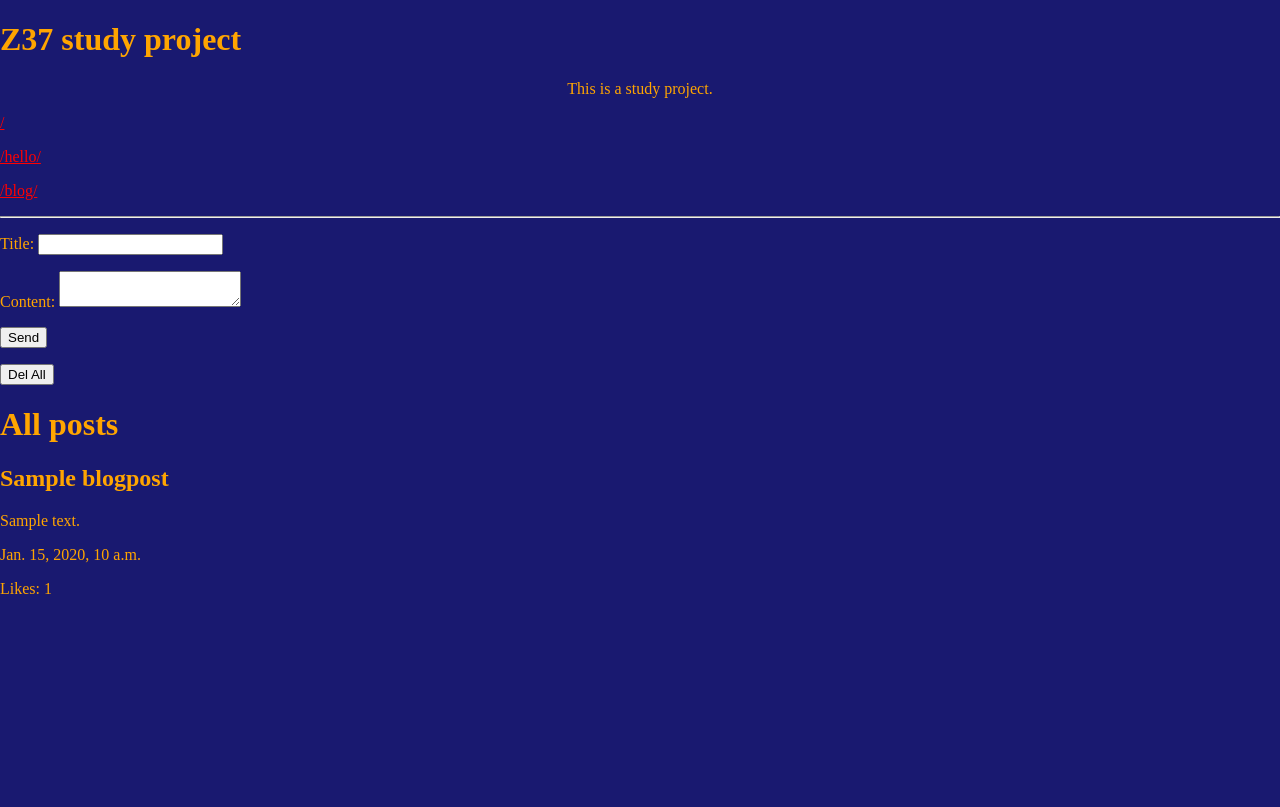
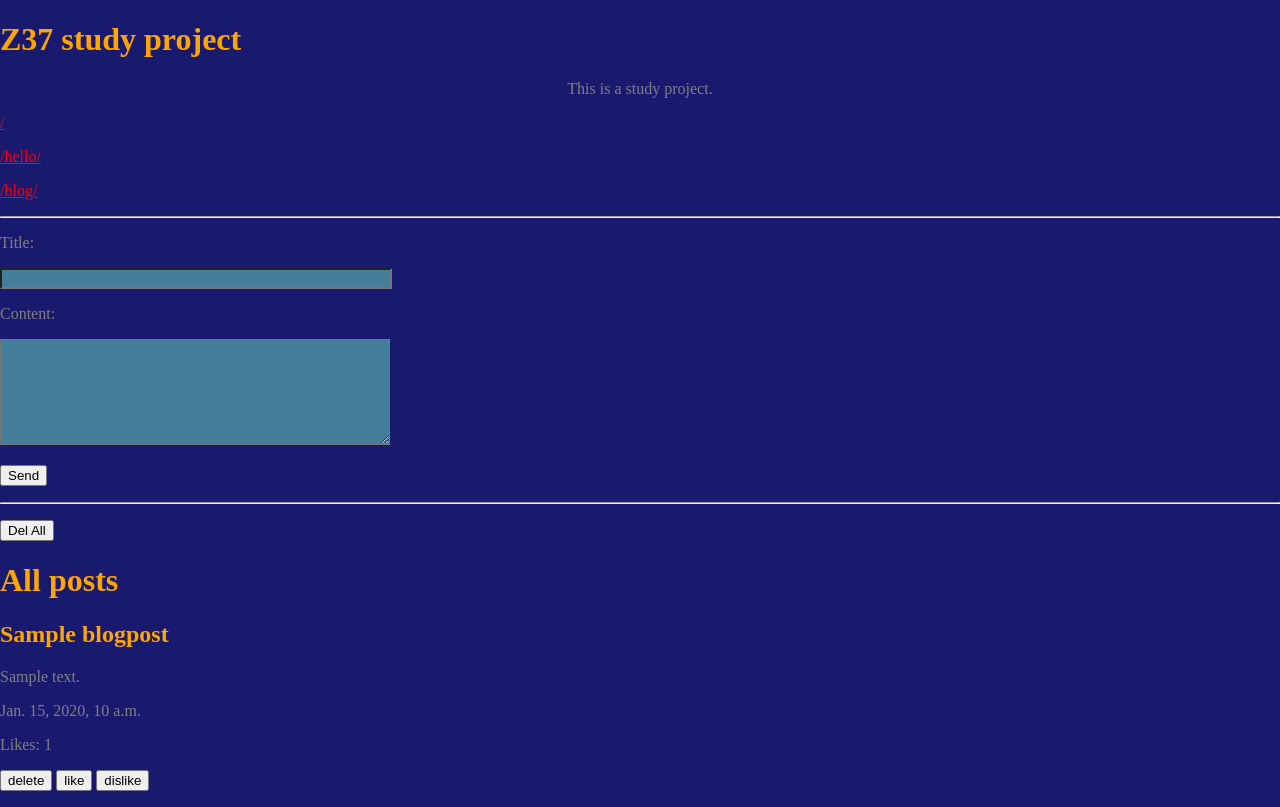
Before and after one commit to AriyaOk/study_python, a Django app: page /b/ in a window 1280 px wide. Before the commit the page ends 594 px from the top, so only its background shows below. Run offline with Django 3.2, Linux system fonts and the light colour scheme; tables that the repository leaves empty hold one stand-in row (values such as "Sample post"); parts of the project's set-up code (start-up, migrations or seed data) failed here and were passed over.

Commit message:
blog_LIKE_DISLIKE

```diff
--- a/src/application/blog/templates/blog/index.html
+++ b/src/application/blog/templates/blog/index.html
@@ -4,11 +4,11 @@
     <p>
         <form method="post" action="/b/new/">
             <p>
-                <label for="title_id" > Title:</label>
+                <p><label for="title_id" > Title:</label><p>
                 <input id="title_id" type="text" name="title" ">
             </p>
             <p>
-                <label> Content:</label>
+                <p><label> Content:</label><p>
                 <textarea name="content"></textarea>
             </p>
             <p>
@@ -16,6 +16,7 @@
             </p>
         {% csrf_token %}
         </form>
+        <hr>
     </p>
 
     <p>
@@ -33,7 +34,17 @@
             <h2>{{ post.title }}</h2>
             <p>{{ post.content }}</p>
             <p>{{ post.crested_at }}</p>
-             <p>Likes: {{ post.nr_likes }}</p>
+            <p>Likes: {{ post.nr_likes }}</p>
+            <p>
+            <form method="post" action="/b/del_post/{{post.id}}/">
+                <p>
+                    <button type="submit">delete</button>
+                    <button type="submit" formaction="/b/like_post/{{post.id}}/">like</button>
+                    <button type="submit" formaction="/b/dislike_post/{{post.id}}/">dislike</button>
+                </p>
+        {% csrf_token %}
+        </form>
+    </p>
         </article>
         {% endfor %}
 {% endblock %}
--- a/src/application/blog/urls.py
+++ b/src/application/blog/urls.py
@@ -1,4 +1,4 @@
-from django.urls import path
+from django.urls import path, re_path
 
 from application.blog import views
 
@@ -6,4 +6,7 @@ urlpatterns = [
     path("", views.index),
     path("new/", views.create_new),
     path("dell_all_post/", views.del_all),
+    re_path(r'del_post/\d+/', views.del_post),
+    re_path(r'dislike_post/\d+/', views.dislike_post),
+    re_path(r'like_post/\d+/', views.like_post),
 ]
--- a/src/application/blog/views.py
+++ b/src/application/blog/views.py
@@ -1,3 +1,5 @@
+from os.path import basename, normpath
+
 from django.http import HttpRequest
 from django.http import HttpResponse
 from django.shortcuts import redirect
@@ -8,7 +10,7 @@ from application.blog.models import BlogPost
 
 def index(request):
     context = {
-        "object_list" :  BlogPost.objects.all()
+        "object_list":  BlogPost.objects.all()
     }
     response = render(request, "blog/index.html", context=context)
     return response
@@ -28,3 +30,28 @@ def del_all(request: HttpRequest) -> HttpResponse:
     BlogPost.objects.all().delete()
 
     return redirect("/b/")
+
+def del_post(request: HttpRequest) -> HttpResponse:
+    path_info = request.path_info
+    id = basename(normpath(path_info))
+    BlogPost.objects.filter(id=id).delete()
+
+    return redirect("/b/")
+
+def like_post(request: HttpRequest) -> HttpResponse:
+    path_info = request.path_info
+    id = basename(normpath(path_info))
+    post = BlogPost.objects.get(id=id)
+    post.nr_likes += 1
+    post.save()
+
+    return redirect("/b/")
+
+def dislike_post(request: HttpRequest) -> HttpResponse:
+    path_info = request.path_info
+    id = basename(normpath(path_info))
+    post = BlogPost.objects.get(id=id)
+    post.nr_likes -= 1
+    post.save()
+
+    return redirect("/b/")
--- a/src/project/static/styles/styles.css
+++ b/src/project/static/styles/styles.css
@@ -1,9 +1,21 @@
 h1 {
+    color: orange;
+}
+h2 {
     color: orange;
 }
 body {
   background-color: midnightblue;
-  color: orange;
+  color: gray;
   font-size: var(--font-size);
   margin: 0;
 }
+textarea {
+    background: #447e9b; /* Цвет фона */
+    width: 30%; /* Ширина */
+    height: 100px; /* Высота */
+   }
+input {
+    background: #447e9b; /* Цвет фона */
+    width: 30%; /* Ширина */
+   }
```
